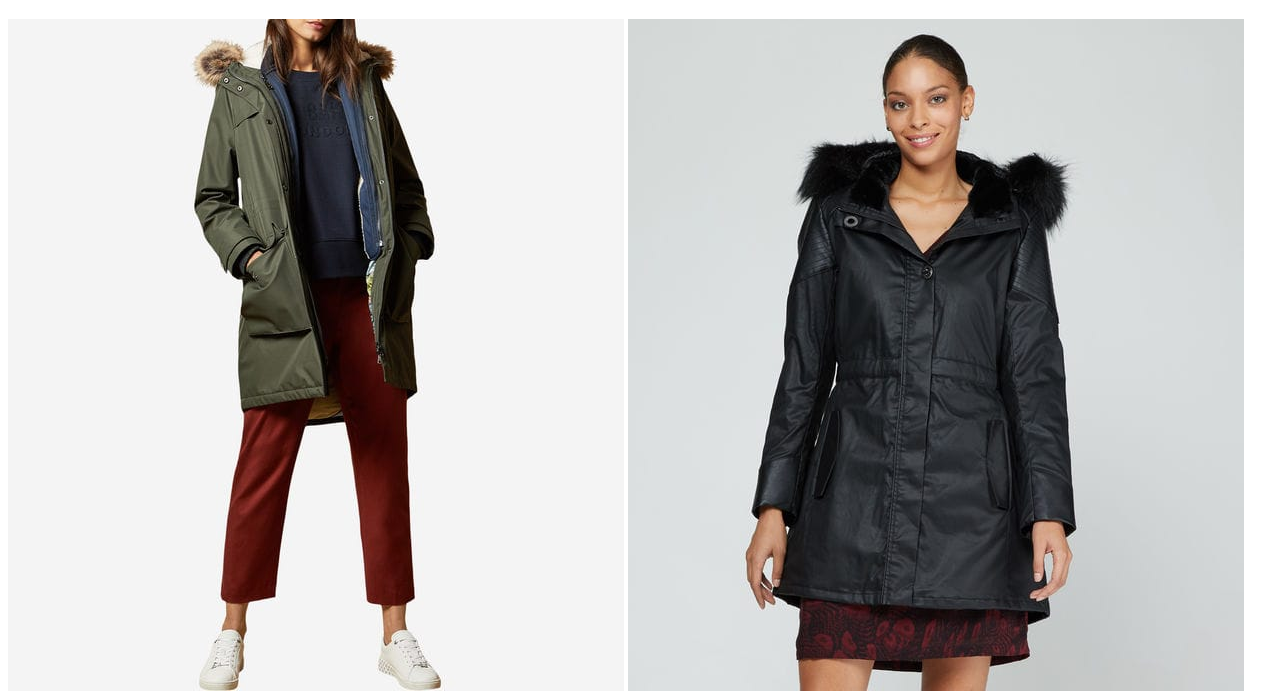
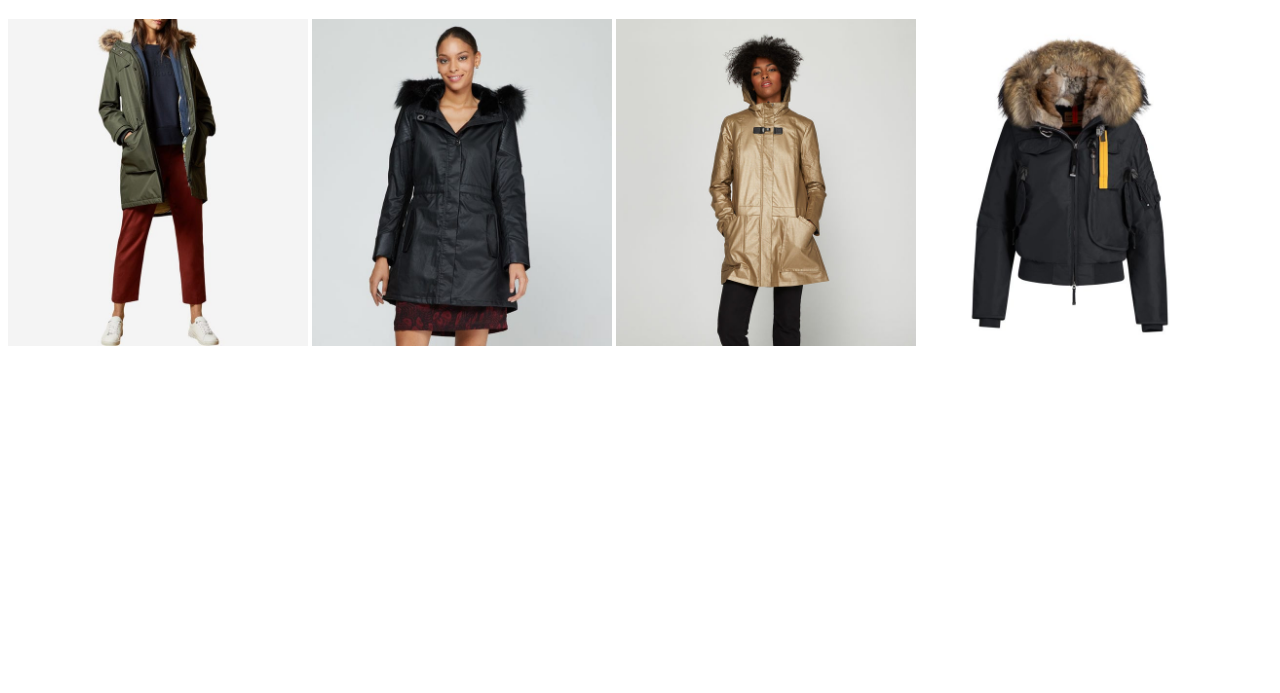
Before and after one commit to Philippe-Baudin/decouverte-git, a plain HTML site: page presentation.html in a window 1280 px wide. Shown: the part 131-824 px from the top of the page. After the commit the page ends 800 px from the top, so only its background shows below. Drawn offline with Linux system fonts and the light colour scheme.

Commit message:
css images

```diff
--- a/presentation.html
+++ b/presentation.html
@@ -3,6 +3,11 @@
 <head>
 	<meta charset="UTF-8">
 	<title>Présentation</title>
+	<style>
+		img {
+			max-width : 300px;
+		}
+	</style>
 </head>
 <body>
 	<nav id="navigation"></nav>
```
